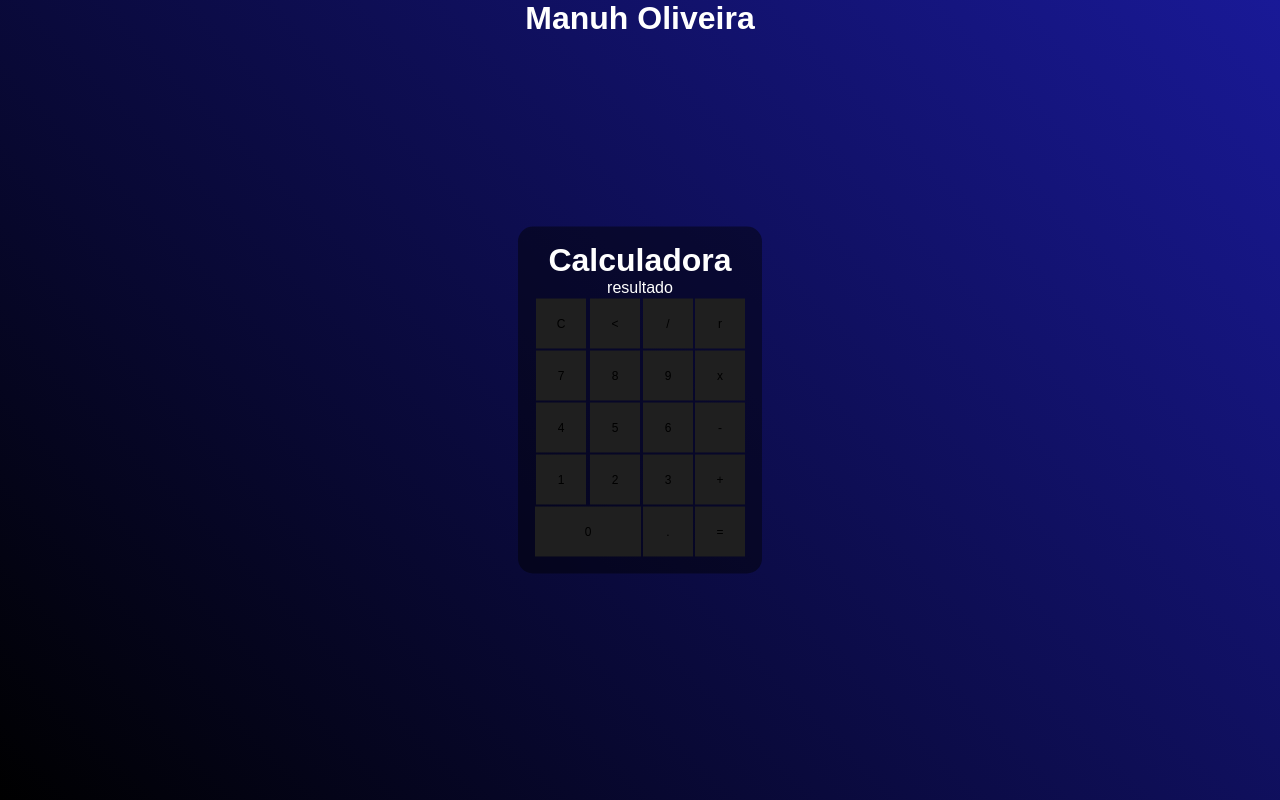
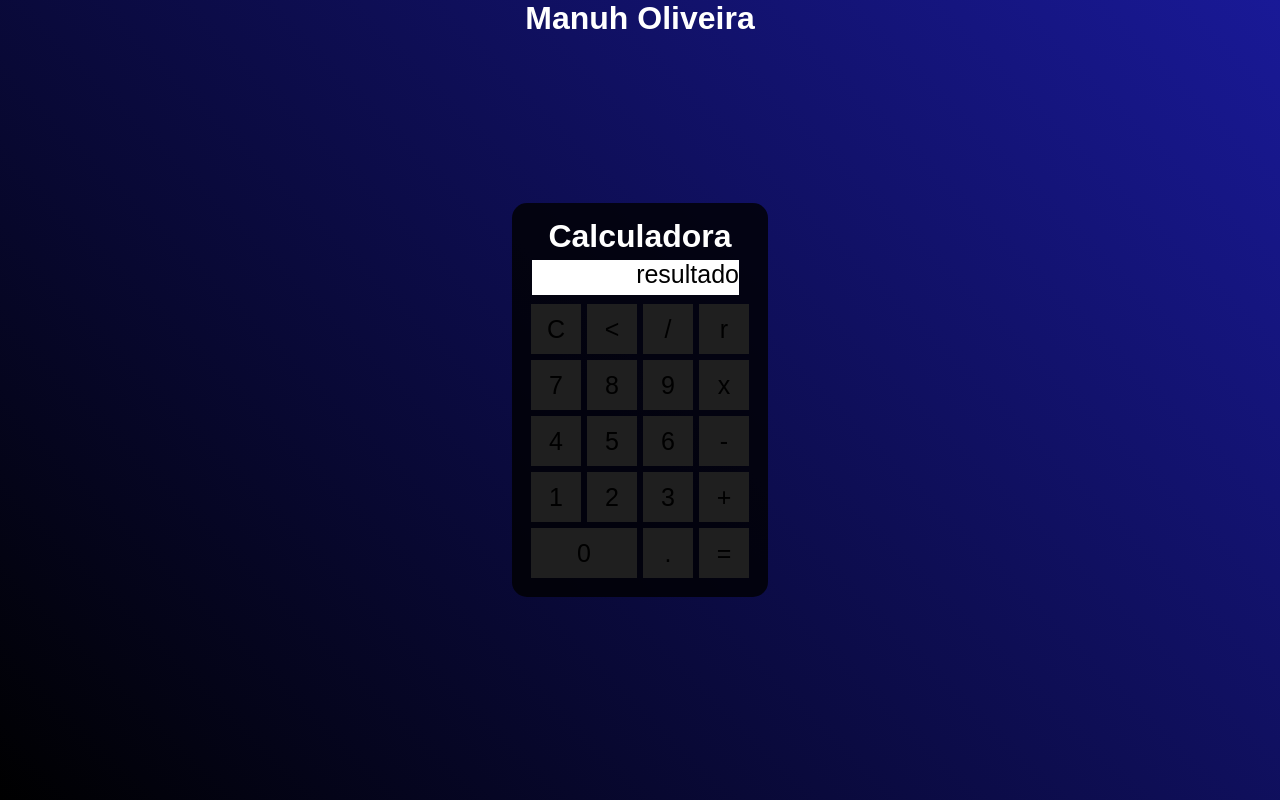
Before and after one commit to Alanis2/Calculadora, a plain HTML site: page index.html in a window 1280 px wide. Drawn offline with Linux system fonts and the light colour scheme.

Commit message:
Layout Completo
Parte Visual Completa

```diff
--- a/style.css
+++ b/style.css
@@ -11,7 +11,7 @@
 }
 .calculadora{
     position: absolute;
-    background-color: rgba(0, 0, 0, 0.459);
+    background-color: rgba(0, 0, 0, 0.8);
     top: 50%;
     left: 50%;
     transform: translate(-50%, -50%);
@@ -21,13 +21,24 @@
 .botao{
     width: 50px;
     height: 50px;
-    font-size: 12px;
+    margin: 2px;
+    font-size: 25px;
     background-color: rgb(31,31,31);
     border: none;
 }
 .botao:hover{
-
+    background-color: rgb(8, 8, 77);
+    transition: all .4s ease-in-out;
 }
 .tam{
     width: 106px;
 }
+#result{
+    background-color: #fff;
+    width: 207px;
+    height: 35px;
+    margin: 5px;
+    font-size: 25px;
+    color: #000;
+    text-align: right;
+}
```
